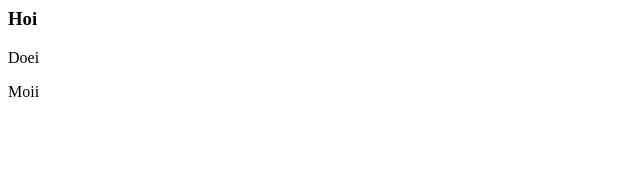
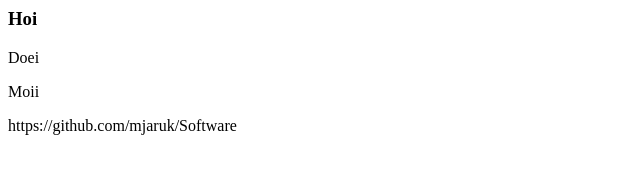
Before and after one commit to mjaruk/Software, a plain HTML site: page index.html in a window 1280 px wide. Shown: the whole page, without its empty margins (0-640 px from the left). Drawn offline with Linux system fonts and the light colour scheme.

Commit message:
Article toegevoegd

```diff
--- a/index.html
+++ b/index.html
@@ -10,6 +10,9 @@
 		<p>Doei</p>
 		<p> Moii</p>
 		</article>
+		<article>
+		https://github.com/mjaruk/Software
+		</article>
 	</section>
 </body
 </html>
```
